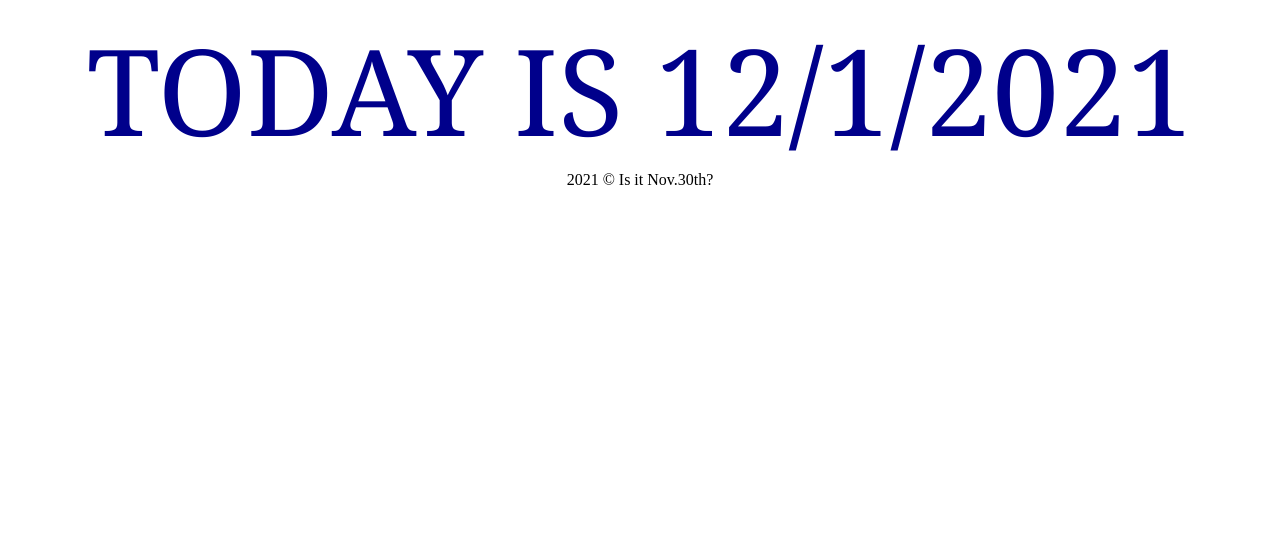
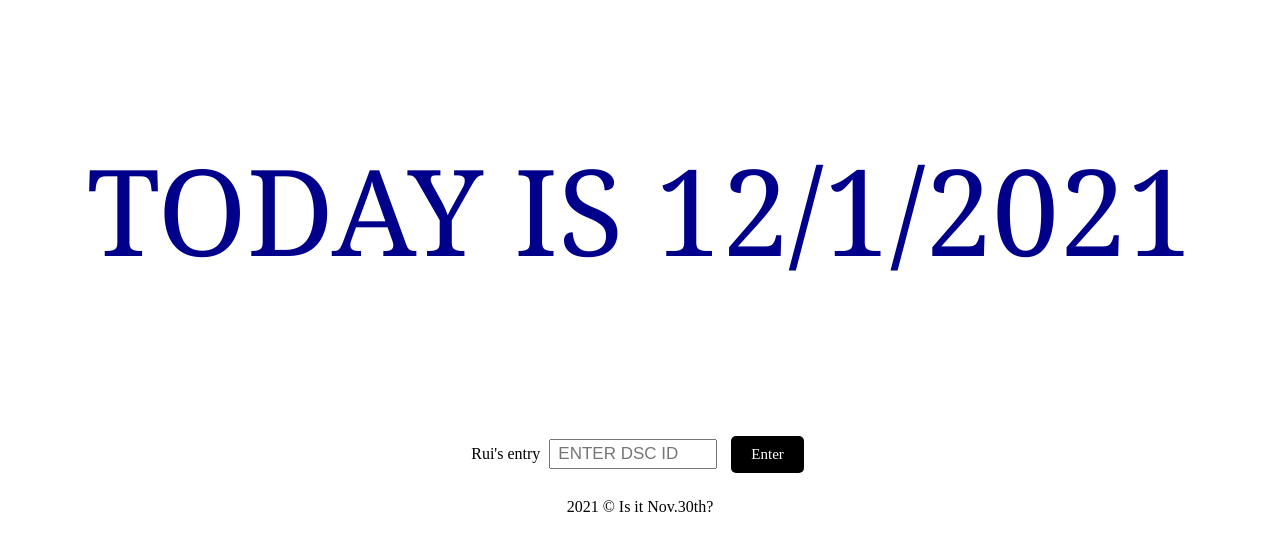
Before and after one commit to NS7137/isitnov30th, a Jekyll site: the page built from assets/public/nottoday.html, in a window 1280 px wide. Shown: the top 551 px of the page. Built offline with Jekyll 4.4.1, drawn with Linux system fonts in a browser that asks for light colours.

Commit message:
link uri

```diff
--- a/assets/css/style.css
+++ b/assets/css/style.css
@@ -57,3 +57,50 @@ a:hover {
     flex-direction: column;
     height: 100%;
 }
+
+#err {
+	color: red;
+}
+
+#rf {
+  margin: 20px 0;
+}
+
+#rf label {
+  display: block;
+}
+
+#rf input {
+  width: 150px;
+  height: 20px;
+  margin: 5px;
+  padding: 3px 7px;
+  font-size: 17px;
+}
+
+.btn {
+  display: inline-block;
+  background: #000;
+  color: #fff;
+  border: none;
+  padding: 10px 20px;
+  margin: 5px;
+  border-radius: 5px;
+  cursor: pointer;
+  text-decoration: none;
+  font-size: 15px;
+  font-family: inherit;
+}
+
+.btn:focus {
+  outline: none;
+}
+
+.btn:active {
+  transform: scale(0.98);
+}
+
+.btn-block {
+  display: block;
+  width: 430px;
+}
--- a/assets/public/nottoday.html
+++ b/assets/public/nottoday.html
@@ -5,8 +5,27 @@ layout: default
 	<!-- TODAY IS {{'now'|date:"%Y-%m-%d"}} -->
 
 </div>
+<div>
+	<form id="rf" align='center'>
+		<lable>Rui's entry</lable>
+		<input type="text" name="dscid" placeholder="ENTER DSC ID" id="dscid">
+		<button id="submit" class="btn">Enter</button>
+		<p id='err'></p>
+	</form>
+<div>
 
 <script type="text/javascript">
 	var d = new Date();
-	document.getElementById('nd').innerHTML = 'TODAY IS ' + d.toLocaleDateString()
+	document.getElementById('nd').innerHTML = `<p>TODAY IS ${d.toLocaleDateString()}</p>`
+
+	var submitBtn = document.getElementById('submit')
+	submitBtn.onclick = function (event) {
+		event.preventDefault();
+		let dscid = document.getElementById('rf').dscid.value.trim().toUpperCase()
+		if (dscid === 'LSH242') {
+			location='{{site.baseurl}}/assets/public/bigday.html'
+		} else {
+			document.getElementById('err').innerHTML = 'Invalid ID'
+		}
+	}
 </script>
```
Also changed, not shown: assets/public/bigday.html (+3 -2 lines), 1 other file.
